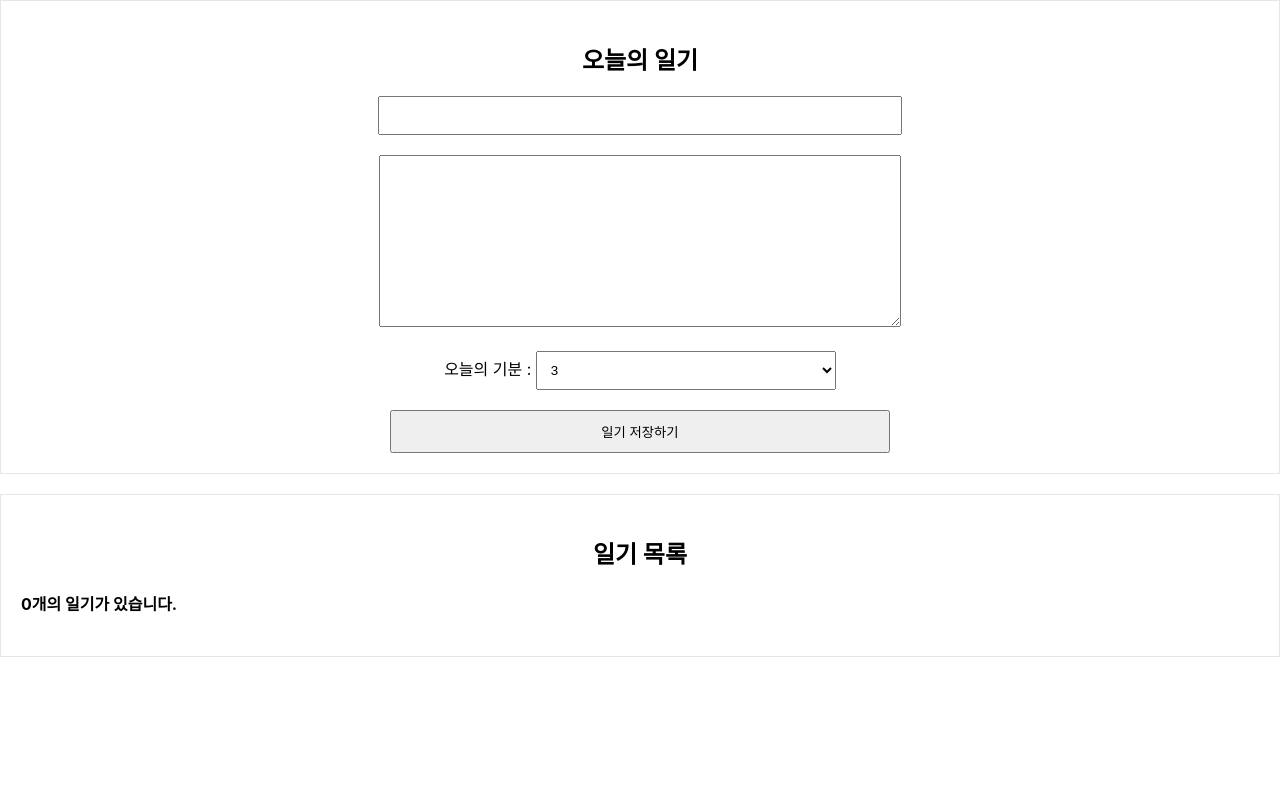
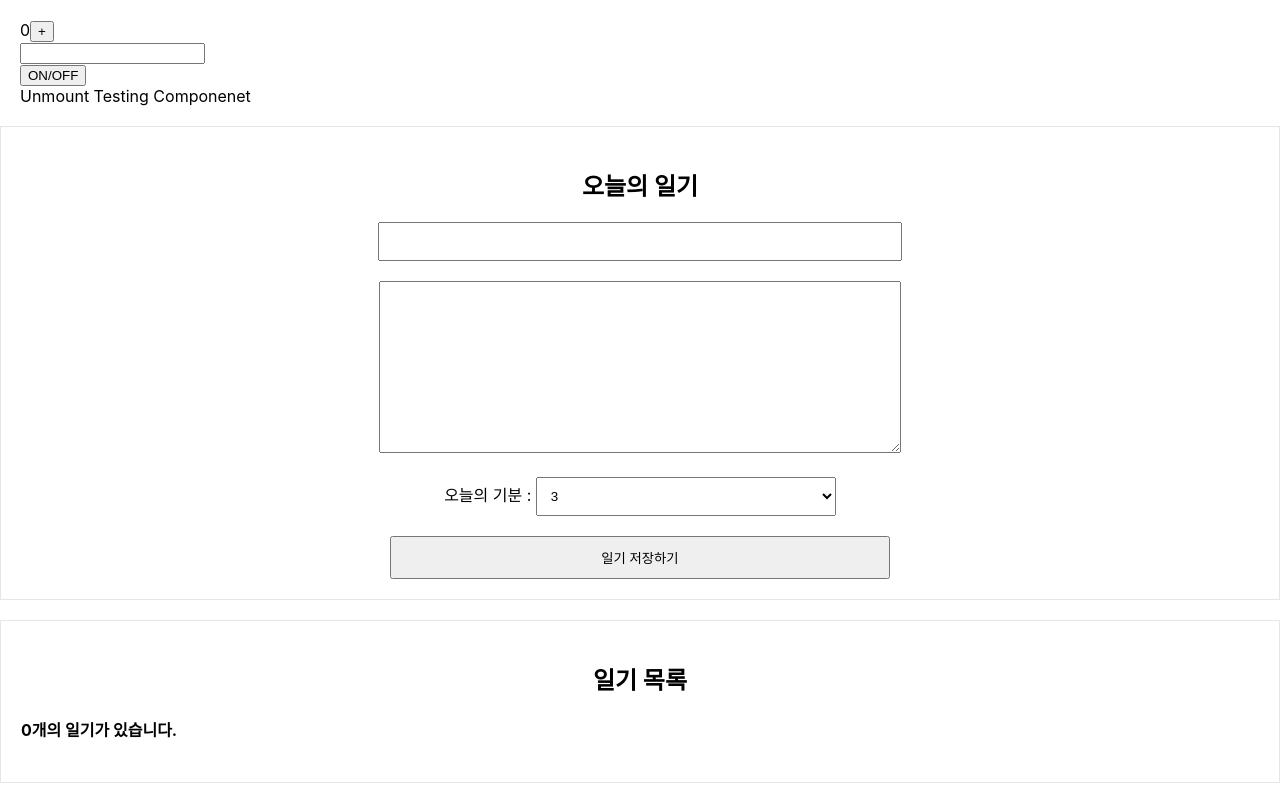
Before and after one commit to CS-Organize/Web, a React (Create React App) app in the folder react/simplediary/: page / in a window 1280 px wide. Built offline with nearby package versions, Linux system fonts and the light colour scheme.

Commit message:
react lifecycle

```diff
--- a/react/simplediary/src/App.js
+++ b/react/simplediary/src/App.js
@@ -1,6 +1,7 @@
 import React, { useRef, useState } from "react";
 import DiaryEditor from "./DiaryEditor";
 import DiaryList from "./DiaryList";
+import Lifecycle from "./Lifecycle";
 import "./App.css";
 
 function App() {
@@ -38,6 +39,7 @@ function App() {
 
 	return (
 		<div className="App">
+			<Lifecycle />
 			<DiaryEditor onCreate={onCreate} />
 			<DiaryList diaryList={data} onRemove={onRemove} onEdit={onEdit}/>
 		</div>
--- /dev/null
+++ b/react/simplediary/src/Lifecycle.js
@@ -0,0 +1,59 @@
+import React, { useEffect, useState } from "react";
+
+const UnmountTest = () => {
+	useEffect(() => {
+		console.log("마운트 될 때만 실행됩니다.");
+
+		return () => {
+			console.log("언마운트 될 때만 실행됩니다.");
+		}
+	}, []);
+
+	return <div>Unmount Testing Componenet</div>;
+};
+
+const Lifecycle = () => {
+	const [isVisible, setIsVisible] = useState(true);
+	const toggle = () => setIsVisible(!isVisible);
+
+	const [count, setCount] = useState(0);
+	const [text, setText] = useState("");
+
+	useEffect(() => {
+		console.log("마운트 될 때만 실행됩니다.");
+	}, []);
+
+	useEffect(() => {
+		console.log("마운트와 업데이트 될 때 실행됩니다.");
+	});
+
+	useEffect(() => {
+		console.log(`count가 ${count}로 바뀌었습니다.`);
+		if (count > 5) {
+			alert("count가 5를 넘었습니다 따라서 1로 초기화합니다.");
+			setCount(0);
+		}
+	}, [count]);
+
+	useEffect(() => {
+		console.log(`text가 ${text}로 바뀌었습니다.`);
+	}, [text]);
+
+	return (
+		<div style={{ padding: "20px" }}>
+			<div>
+				{count}
+				<button onClick={() => setCount(count + 1)}>+</button>
+			</div>
+			<div>
+				<input value={text} onChange={(e) => setText(e.target.value)} />
+			</div>
+			<div>
+				<button onClick={toggle}>ON/OFF</button>
+				{isVisible && <UnmountTest />}
+			</div>
+		</div>
+	);
+};
+
+export default Lifecycle;
--- a/react/simplediary/src/index.js
+++ b/react/simplediary/src/index.js
@@ -5,9 +5,9 @@ import App from './App';
 
 const root = ReactDOM.createRoot(document.getElementById('root'));
 root.render(
-  <React.StrictMode>
+  // <React.StrictMode>
     <App />
-  </React.StrictMode>
+  // </React.StrictMode>
 );
 
 // If you want to start measuring performance in your app, pass a function
```
